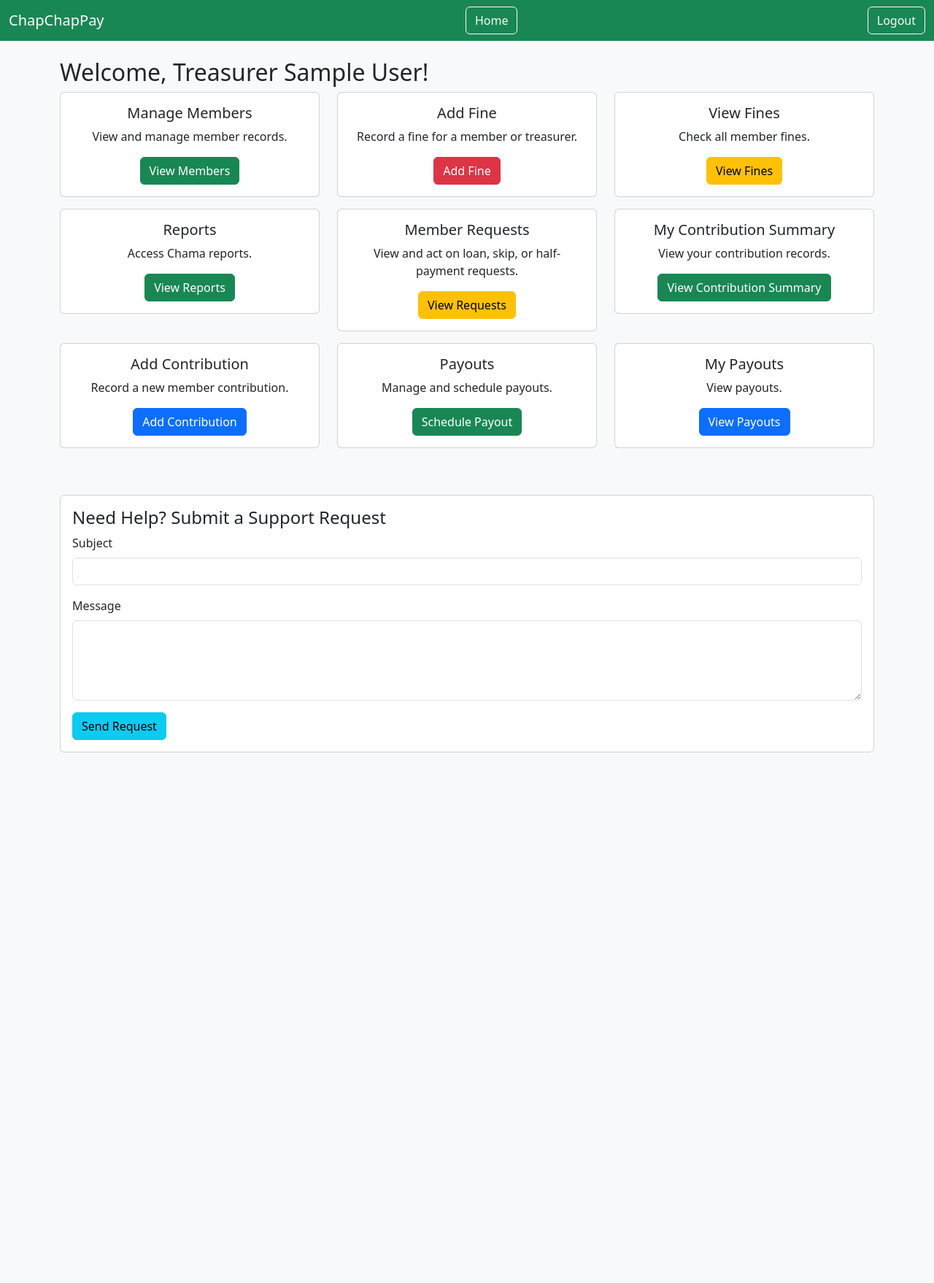
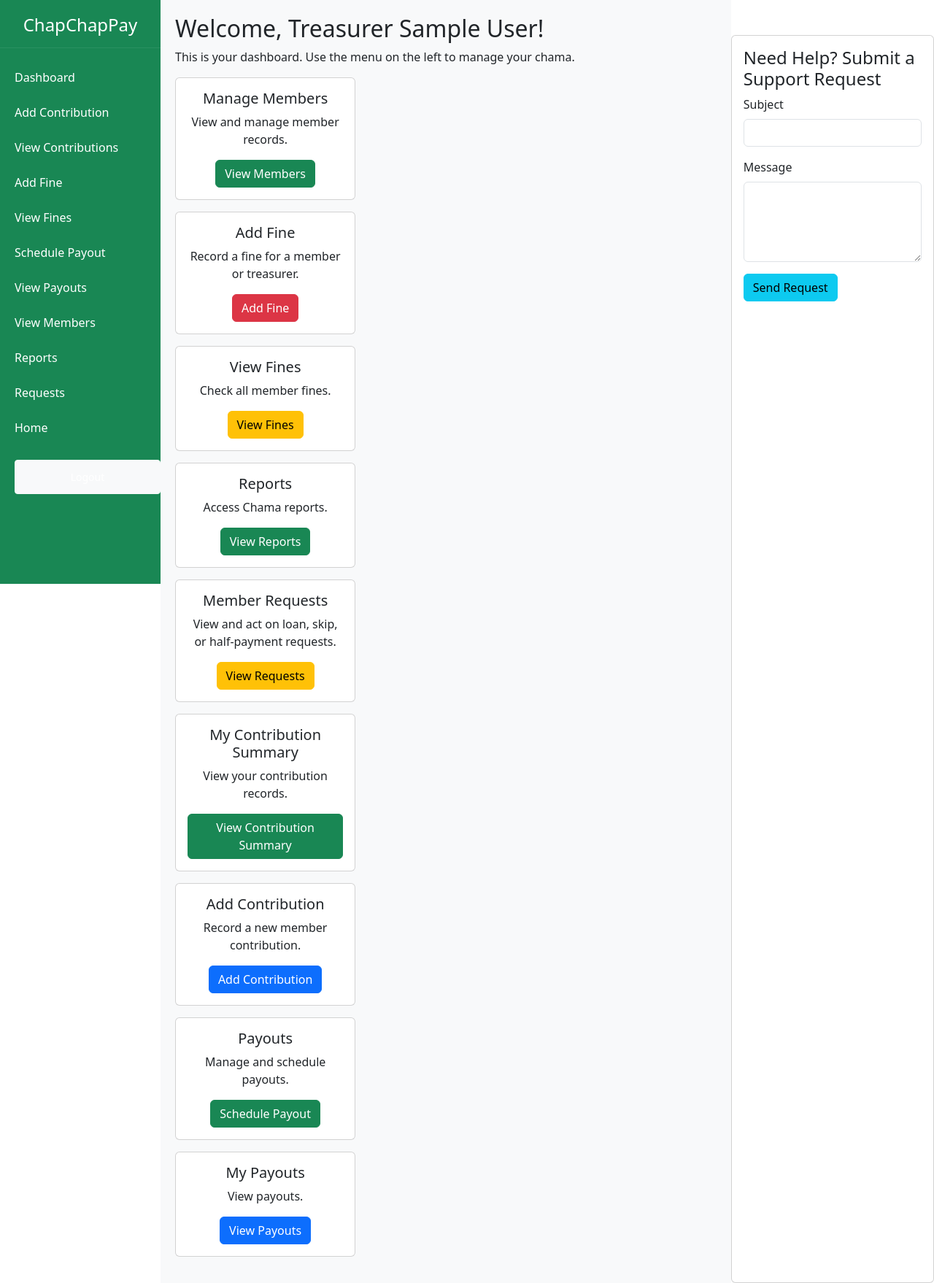
Before and after one commit to mukamisrealm/ChapChapPay, a PHP site: page /treasurerdashboard.php in a window 1280 px wide. Shown: the whole page at 73% size. Before the commit the page ends 1031 px from the top, so only its background shows below. Run offline with PHP 8.4, Linux system fonts and the light colour scheme; the visitor is signed in with stand-in values (Sample User, id 1).

Commit message:
added a side bar

```diff
--- a/treasurerdashboard.php
+++ b/treasurerdashboard.php
@@ -11,31 +11,79 @@ if (!isset($_SESSION['name']) || strtolower($_SESSION['role']) !== 'treasurer')
 $name = $_SESSION['name'];
 ?>
 
+
 <!DOCTYPE html>
 <html lang="en">
 <head>
   <meta charset="UTF-8">
   <title>Treasurer Dashboard</title>
-  <meta name="viewport" content="width=device-width, initial-scale=1.0">
-  <!-- Bootstrap for clean UI -->
   <link href="https://cdn.jsdelivr.net/npm/bootstrap@5.3.0/dist/css/bootstrap.min.css" rel="stylesheet">
+  <style>
+    body {
+      display: flex;
+      min-height: 100vh;
+    }
+
+    .sidebar {
+      width: 220px;
+      background-color: #198754;
+      color: white;
+      padding-top: 20px;
+      position: fixed;
+      height: 100%;
+    }
+
+    .sidebar a {
+      color: white;
+      display: block;
+      padding: 12px 20px;
+      text-decoration: none;
+    }
+
+    .sidebar a:hover {
+      background-color: #145c3d;
+    }
+
+    .main-content {
+      margin-left: 220px;
+      padding: 20px;
+      width: 100%;
+      background-color: #f8f9fa;
+    }
+
+    .logout-btn {
+      margin-top: 20px;
+      margin-left: 20px;
+    }
+  </style>
 </head>
-<body class="bg-light">
+<body>
 
-<nav class="navbar navbar-expand-lg navbar-dark bg-success">
-  <div class="container-fluid">
-    <a class="navbar-brand" href="#">ChapChapPay</a>
-    <a href="index.php" class="btn btn-outline-light">Home</a>
-    <div class="d-flex">
-      <a href="logout.php" class="btn btn-outline-light">Logout</a>
-    </div>
-  </div>
-</nav>
+<div class="sidebar">
+  <h4 class="text-center">ChapChapPay</h4>
+  <hr style="border-color: rgba(255,255,255,0.3);">
 
-<div class="container mt-4">
+  <a href="treasurerdashboard.php">Dashboard</a>
+  <a href="add_contrib.php">Add Contribution</a>
+  <a href="view_contrib.php">View Contributions</a>
+  <a href="add_fine.php">Add Fine</a>
+  <a href="view_fines.php">View Fines</a>
+  <a href="schedule_payout.php">Schedule Payout</a>
+  <a href="view_payouts.php">View Payouts</a>
+  <a href="view_members.php">View Members</a>
+  <a href="view_reports.php">Reports</a>
+  <a href="view_requests.php">Requests</a>
+  <a href="index.php">Home</a>
+
+  <a href="logout.php" class="btn btn-light btn-sm logout-btn">Logout</a>
+</div>
+
+<div class="main-content">
   <h2>Welcome, Treasurer <?php echo htmlspecialchars($name); ?>!</h2>
 
-  <div class="row">
+  <p>This is your dashboard. Use the menu on the left to manage your chama.</p>
+
+
     <!-- View Members -->
     <div class="col-md-4 mb-3">
       <div class="card text-center">
```
